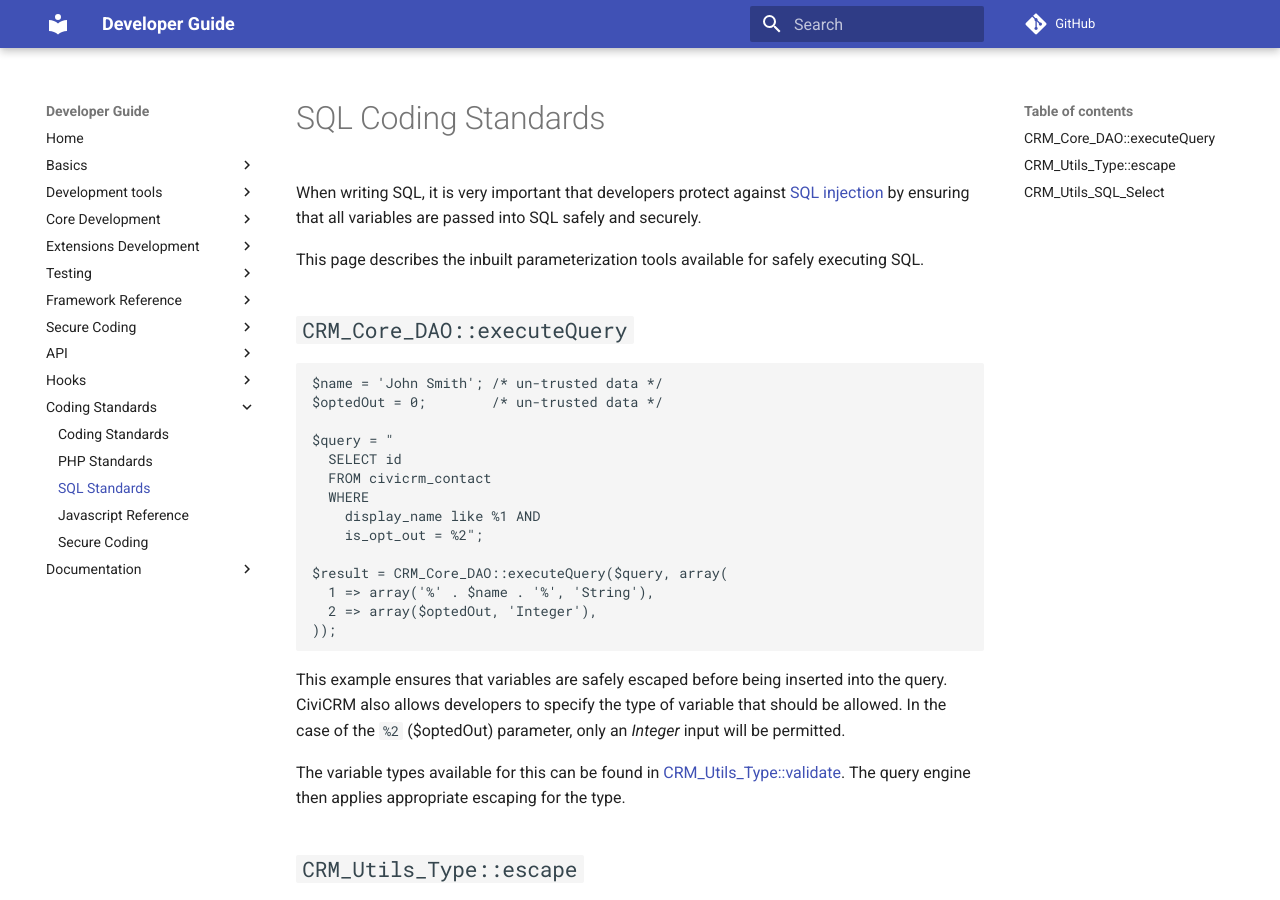
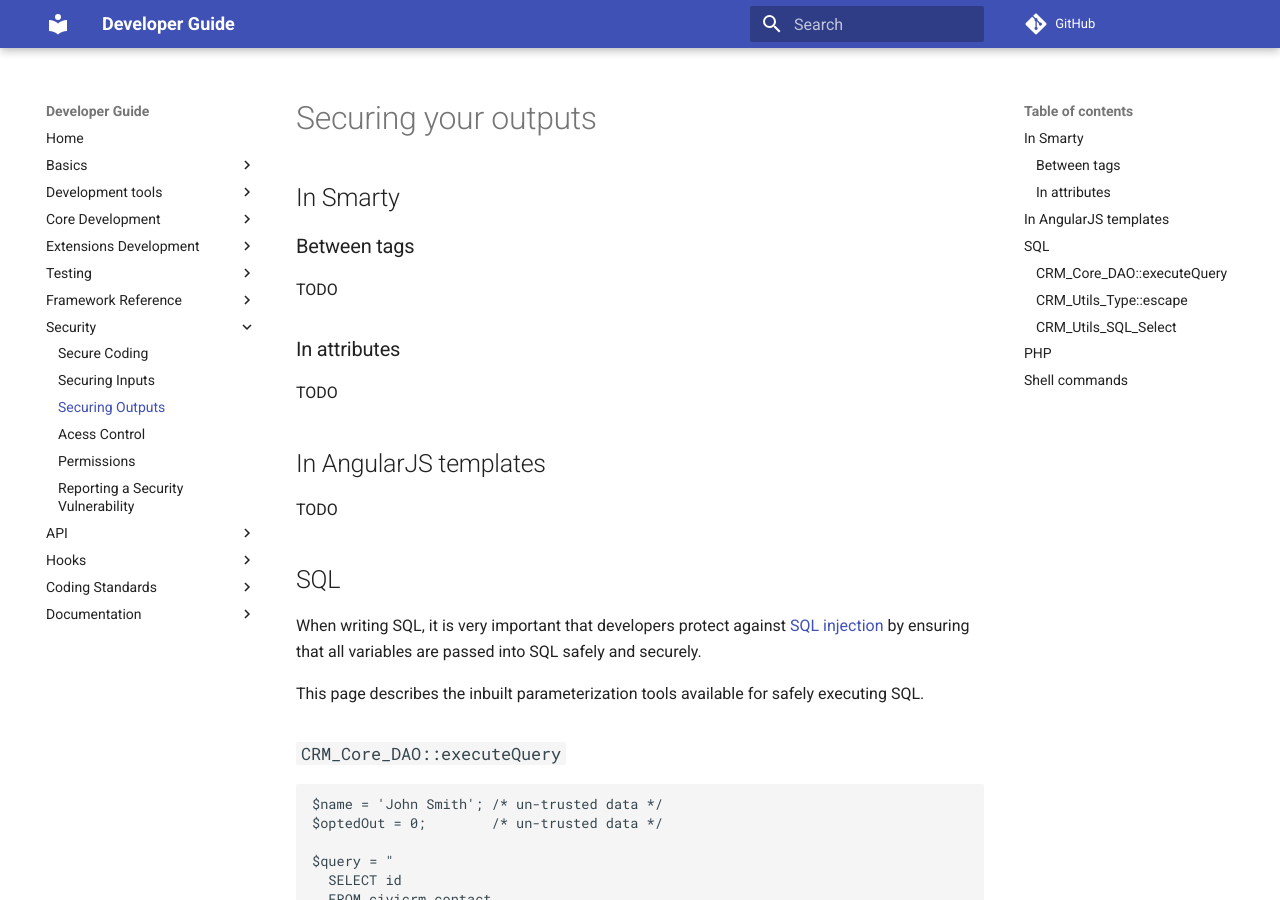
Before and after one commit to civicrm/civicrm-dev-docs, an MkDocs documentation site: the page built from docs/security/outputs.md, in a window 1280 px wide and 900 px high. Built offline with MkDocs 1.6.1 and Material for MkDocs 9.7.7, drawn with Linux system fonts in a browser that asks for light colours; comment, search, counter and statistics services are not loaded; old or Windows-style settings are respelled for this version of MkDocs; some of the changed text lies outside the part shown.

Commit message:
Security - Re-organize pages

````diff
--- a/docs/standards/sql.md
+++ b/docs/security/outputs.md
@@ -1,10 +1,28 @@
-# SQL Coding Standards
+# Securing your outputs
+
+## In Smarty
+
+### Between tags
+
+TODO
+
+### In attributes
+
+TODO
+
+
+## In AngularJS templates
+
+TODO
+
+
+## SQL
 
 When writing SQL, it is very important that developers protect against [SQL injection](https://en.wikipedia.org/wiki/SQL_injection) by ensuring that all variables are passed into SQL safely and securely.
 
 This page describes the inbuilt parameterization tools available for safely executing SQL.
 
-## `CRM_Core_DAO::executeQuery` {:#executeQuery}
+### `CRM_Core_DAO::executeQuery` {:#executeQuery}
 
 ```php
 $name = 'John Smith'; /* un-trusted data */
@@ -27,7 +45,7 @@ This example ensures that variables are safely escaped before being inserted int
 
 The variable types available for this can be found in [CRM_Utils_Type::validate](https://github.com/civicrm/civicrm-core/blob/60050425316acb3726305d1c34908074cde124c7/CRM/Utils/Type.php#L378). The query engine then applies appropriate escaping for the type.
 
-## `CRM_Utils_Type::escape` {:#escape}
+### `CRM_Utils_Type::escape` {:#escape}
 
 In some circumstances you may find that a complex query is easier to build by directly escaping values using the `CRM_Utils_Type::escape()` method. It is prefereable to use the form above or the `CRM_Utils_SQL_Select` format
 
@@ -37,7 +55,7 @@ $column = CRM_Utils_Type::escape('civicrm_contact.display_name', 'MysqlColumnNam
 $result = CRM_Core_DAO::executeQuery("SELECT FROM civicrm_contact WHERE $column like '%$name%'");
 ```
 
-## `CRM_Utils_SQL_Select`
+### `CRM_Utils_SQL_Select`
 
 Since CiviCRM 4.7 version there has been an alternate way of generating SQL -- use `CRM_Utils_SQL_Select`. Compared to plain `CRM_Core_DAO`, it has three advantages:
 
@@ -96,3 +114,14 @@ $records = CRM_Utils_SQL_Select::from('mytable')
 ```
 
 Further information on this method can be found in the [CRM_Utils_SQL_Select class](https://github.com/civicrm/civicrm-core/blob/6db7061/CRM/Utils/SQL/Select.php#L33)
+
+## PHP
+
+TODO
+
+https://stackoverflow.com/questions/3115559/exploitable-php-functions
+
+
+## Shell commands
+
+TODO
--- a/mkdocs.yml
+++ b/mkdocs.yml
@@ -84,11 +84,13 @@ pages:
   # CiviMail: /reference/civimail.md
   # CiviReport: /reference/civireport.md
   # Payment Processing: /reference/payment.md
-- Secure Coding:
-  - Introduction: secure/index.md
-  - Acess Control: secure/access.md
-  - Permissions: secure/permissions.md
-  - Reporting a Security Vulnerability: secure/reporting.md
+- Security:
+  - Secure Coding: security/index.md
+  - Securing Inputs: security/inputs.md
+  - Securing Outputs: security/outputs.md
+  - Acess Control: security/access.md
+  - Permissions: security/permissions.md
+  - Reporting a Security Vulnerability: security/reporting.md
 - API:
   - APIv3 Intro: api/index.md
   - APIv3 Usage: api/usage.md
@@ -228,9 +230,7 @@ pages:
 - Coding Standards:
   - Coding Standards: standards/index.md
   - PHP Standards: standards/php.md
-  - SQL Standards: standards/sql.md
   - Javascript Reference: standards/javascript.md
-  - Secure Coding: standards/secure.md
   # API: standards/api.md
   # Git: standards/git.md
 - Documentation:
````
Also changed, not shown: docs/secure/index.md (deleted, +0 -5 lines), docs/security/index.md (renamed from docs/standards/secure.md, +1 -29 lines), docs/security/inputs.md (added, +21 -0 lines), docs/security/access.md (renamed from docs/secure/access.md), docs/security/permissions.md (renamed from docs/secure/permissions.md), docs/security/reporting.md (renamed from docs/secure/reporting.md).
